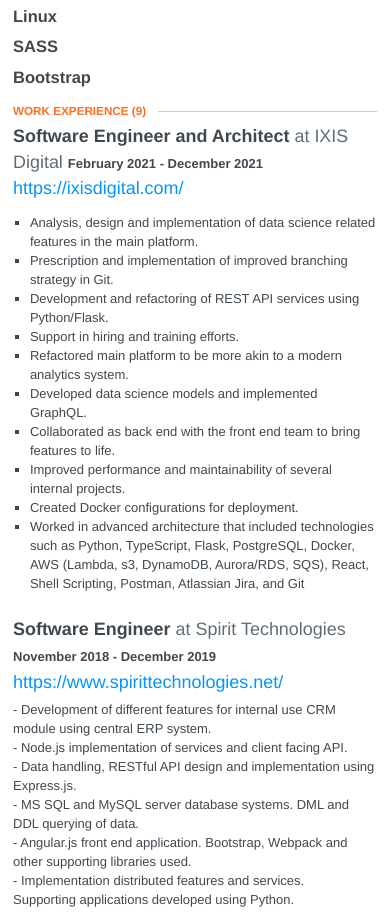
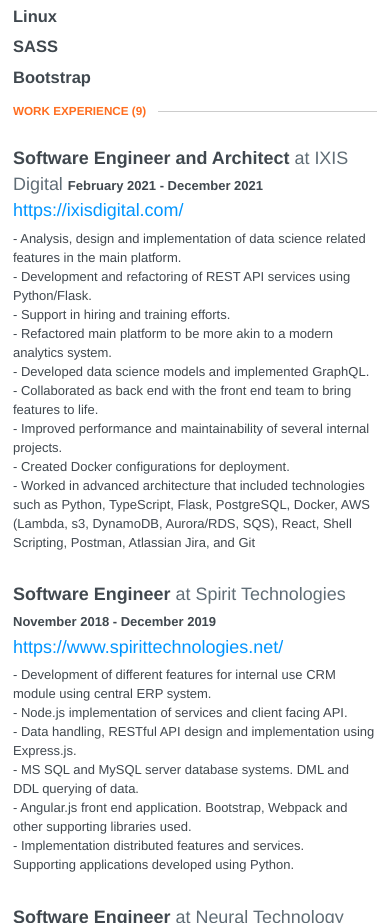
Before and after one commit to marioscience/marioscience.github.io, a website: page index.html in a window 390 px wide. Shown: the part 849-1772 px from the top of the page. Drawn offline with Linux system fonts and the light colour scheme.

Commit message:
created dedicated section for first work experience item

```diff
--- a/index.html
+++ b/index.html
@@ -955,39 +955,7 @@
         <header>
             <h2 class='section-title'>Work Experience <span class="item-count">(9)</span></h2>
         </header>
-        <section id="work">
-            <header>
-                <div class="position">Software Engineer and Architect</div>
-                <div class="company">IXIS Digital</div>
-                <div class="date">
-                    <span class="startDate">February 2021</span>
-                    <span class="endDate"> - December 2021</span>
-                </div>
-                <span class="website">
-                    <a target="_blank" href="https://ixisdigital.com/">https://ixisdigital.com/</a>
-                </span>
-            </header>
-            <ul>
-                <li><p>Analysis, design and implementation of data science related features in the main platform.</p>
-                </li>
-                <li><p>Prescription and implementation of improved branching strategy in Git.</p></li>
-                <li><p>Development and refactoring of REST API services using Python/Flask.</p></li>
-                <li><p>Support in hiring and training efforts.</p></li>
-                <li><p>Refactored main platform to be more akin to a modern analytics system.</p></li>
-                <li><p>Developed data science models and implemented GraphQL.</p></li>
-                <li><p>Collaborated as back end with the front end team to bring features to life.</p></li>
-                <li><p>Improved performance and maintainability of several internal projects.</p></li>
-                <li><p>Created Docker configurations for deployment.</p></li>
-                <li><p>Worked in advanced architecture that included technologies such as Python, TypeScript, Flask,
-                    PostgreSQL, Docker, AWS (Lambda, s3, DynamoDB, Aurora/RDS, SQS), React, Shell Scripting, Postman,
-                    Atlassian Jira, and Git</p></li>
-            </ul>
-        </section>
-<!--        <section class="work-item">-->
-
-<!--            <input id="work-item-0" type="checkbox" class="toggle-item"/>-->
-<!--            <label for="work-item-0"></label>-->
-
+<!--        <section id="work">-->
 <!--            <header>-->
 <!--                <div class="position">Software Engineer and Architect</div>-->
 <!--                <div class="company">IXIS Digital</div>-->
@@ -999,22 +967,54 @@
 <!--                    <a target="_blank" href="https://ixisdigital.com/">https://ixisdigital.com/</a>-->
 <!--                </span>-->
 <!--            </header>-->
-<!--            <div class="item" id="work-item">-->
-<!--                <div class="summary">-->
-<!--                    <p>- Analysis, design and implementation of data science related features in the main platform. </p>-->
-<!--                    <p>- Development and refactoring of REST API services using Python/Flask.</p>-->
-<!--                    <p>- Support in hiring and training efforts.</p>-->
-<!--                    <p>- Refactored main platform to be more akin to a modern analytics system.</p>-->
-<!--                    <p>- Developed data science models and implemented GraphQL.</p>-->
-<!--                    <p>- Collaborated as back end with the front end team to bring features to life.</p>-->
-<!--                    <p>- Improved performance and maintainability of several internal projects.</p>-->
-<!--                    <p>- Created Docker configurations for deployment.</p>-->
-<!--                    <p>- Worked in advanced architecture that included technologies such as Python, TypeScript, Flask,-->
+<!--            <ul>-->
+<!--                <li><p>Analysis, design and implementation of data science related features in the main platform.</p>-->
+<!--                </li>-->
+<!--                <li><p>Prescription and implementation of improved branching strategy in Git.</p></li>-->
+<!--                <li><p>Development and refactoring of REST API services using Python/Flask.</p></li>-->
+<!--                <li><p>Support in hiring and training efforts.</p></li>-->
+<!--                <li><p>Refactored main platform to be more akin to a modern analytics system.</p></li>-->
+<!--                <li><p>Developed data science models and implemented GraphQL.</p></li>-->
+<!--                <li><p>Collaborated as back end with the front end team to bring features to life.</p></li>-->
+<!--                <li><p>Improved performance and maintainability of several internal projects.</p></li>-->
+<!--                <li><p>Created Docker configurations for deployment.</p></li>-->
+<!--                <li><p>Worked in advanced architecture that included technologies such as Python, TypeScript, Flask,-->
 <!--                    PostgreSQL, Docker, AWS (Lambda, s3, DynamoDB, Aurora/RDS, SQS), React, Shell Scripting, Postman,-->
-<!--                    Atlassian Jira, and Git</p>-->
-<!--                </div>-->
-<!--            </div>-->
+<!--                    Atlassian Jira, and Git</p></li>-->
+<!--            </ul>-->
 <!--        </section>-->
+        <section class="work-item">
+
+            <input id="work-item-0" type="checkbox" class="toggle-item"/>
+            <label for="work-item-0"></label>
+
+            <header>
+                <div class="position">Software Engineer and Architect</div>
+                <div class="company">IXIS Digital</div>
+                <div class="date">
+                    <span class="startDate">February 2021</span>
+                    <span class="endDate"> - December 2021</span>
+                </div>
+                <span class="website">
+                    <a target="_blank" href="https://ixisdigital.com/">https://ixisdigital.com/</a>
+                </span>
+            </header>
+            <div class="item" id="work-item">
+                <div class="summary">
+                    <p>- Analysis, design and implementation of data science related features in the main platform. </p>
+                    <p>- Development and refactoring of REST API services using Python/Flask.</p>
+                    <p>- Support in hiring and training efforts.</p>
+                    <p>- Refactored main platform to be more akin to a modern analytics system.</p>
+                    <p>- Developed data science models and implemented GraphQL.</p>
+                    <p>- Collaborated as back end with the front end team to bring features to life.</p>
+                    <p>- Improved performance and maintainability of several internal projects.</p>
+                    <p>- Created Docker configurations for deployment.</p>
+                    <p>- Worked in advanced architecture that included technologies such as Python, TypeScript, Flask,
+                    PostgreSQL, Docker, AWS (Lambda, s3, DynamoDB, Aurora/RDS, SQS), React, Shell Scripting, Postman,
+                    Atlassian Jira, and Git</p>
+                </div>
+            </div>
+        </section>
         <section class="work-item">
 
             <input id="work-item-0" type="checkbox" class="toggle-item"/>
```
